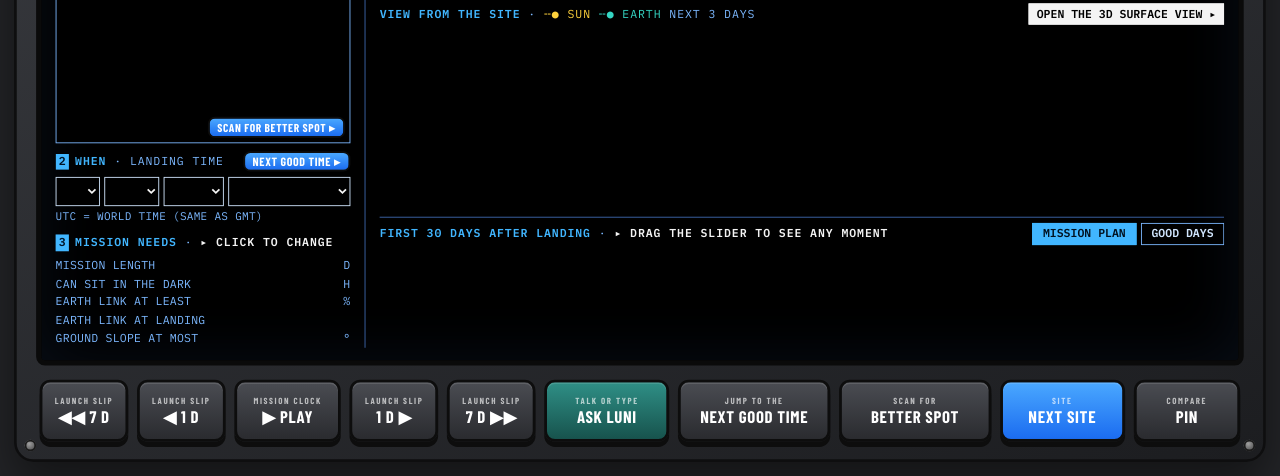
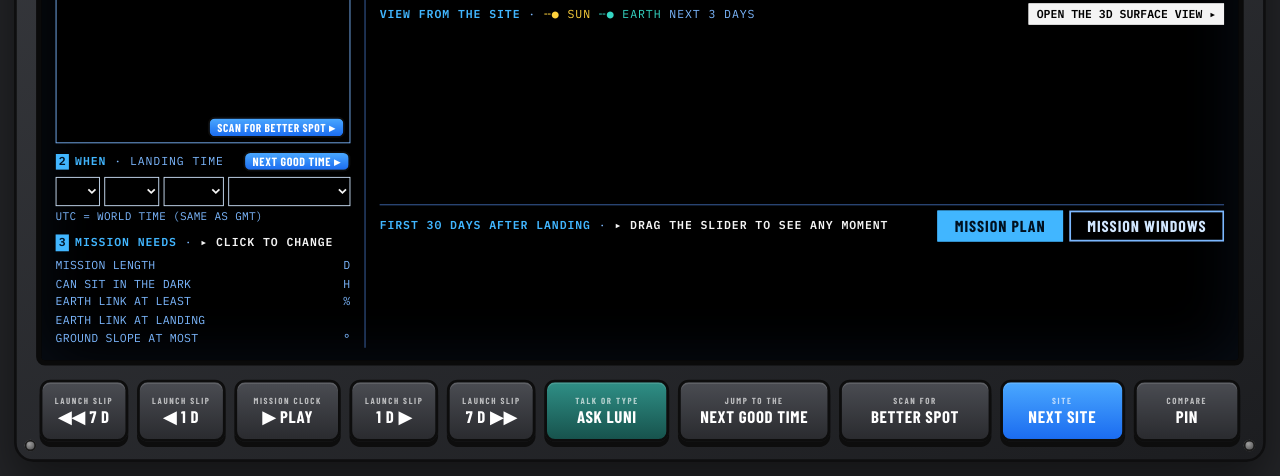
Before and after one commit to galileoleosolis/LUNI, a plain HTML site: page index.html in a window 1280 px wide. Shown: the part 324-800 px from the top of the page. Drawn offline with Linux system fonts and the light colour scheme; no server answers.

Commit message:
Bigger MISSION PLAN / MISSION WINDOWS buttons (GOOD DAYS renamed)
Co-Authored-By: Claude Fable 5.2 <noreply@anthropic.com>
Claude-Session: https://claude.ai/code/session_01Hjit8yMGKn7YsBvDzWbWTS

```diff
--- a/css/style.css
+++ b/css/style.css
@@ -698,8 +698,8 @@ html.flow .moonmap .scan-head, html.flow .history .scan-head { flex-wrap: wrap;
 .answer-side .ro-a { flex: 1; min-width: 0; } .answer-side .st { margin: 0 0 2px; }
 .nasa-line { flex: none; font-size: 12.5px; color: var(--dim); white-space: nowrap; } .nasa-line a.nasa-check { margin-left: 6px; }
 .plan-head { align-items: center; } .plan-head h3 { margin-bottom: 0; } .plan-head h3[hidden] { display: none; }
-.plan-tabs { flex: none; display: flex; gap: 5px; }
-.plan-tabs button { background: #000; color: var(--amb); border: 1px solid var(--dim); font: inherit; font-size: 13px; font-weight: 700; padding: 2px 11px; cursor: pointer; white-space: nowrap; }
+.plan-tabs { flex: none; display: flex; gap: 7px; } .plan-head { margin-bottom: 4px; }
+.plan-tabs button { background: #000; color: var(--amb); border: 2px solid var(--dim); font-family: var(--cond); font-size: 18px; font-weight: 700; letter-spacing: .06em; padding: 4px 18px 5px; cursor: pointer; white-space: nowrap; }
 .plan-tabs button:hover { background: var(--faint); color: var(--wht); } .plan-tabs button.on { background: var(--hi); border-color: var(--hi); color: #00101f; }
 .timeline[hidden], .calendar[hidden] { display: none !important; }
 .col-main .calendar { height: 112px; margin-bottom: 4px; }
--- a/index.html
+++ b/index.html
@@ -181,8 +181,8 @@
 
         <div class="tiles-head plan-head">
           <h3 id="plan-title-a"><b class="h-t">FIRST 30 DAYS AFTER LANDING</b> · <b class="h-do">DRAG THE SLIDER TO SEE ANY MOMENT</b></h3>
-          <h3 id="cal-title" hidden><b class="h-t">GOOD LANDING DAYS</b> · NEXT 12 MONTHS · <b class="h-do">CLICK A DAY TO LAND THEN</b></h3>
-          <span class="plan-tabs"><button id="tab-plan" class="on" title="The 30 days after landing: when there is Sun and Earth, with the slider">MISSION PLAN</button><button id="tab-days" title="Every good landing day in the next 12 months">GOOD DAYS</button></span>
+          <h3 id="cal-title" hidden><b class="h-t">MISSION WINDOWS</b> · GOOD LANDING DAYS, NEXT 12 MONTHS · <b class="h-do">CLICK A DAY TO LAND THEN</b></h3>
+          <span class="plan-tabs"><button id="tab-plan" class="on" title="The 30 days after landing: when there is Sun and Earth, with the slider">MISSION PLAN</button><button id="tab-days" title="Mission windows: every good landing day in the next 12 months">MISSION WINDOWS</button></span>
         </div>
         <svg id="timeline" class="timeline" role="img" aria-label="Sunlight and Earth visibility over 30 days"></svg>
         <svg id="calendar" class="calendar" role="img" aria-label="Good landing days over the next 12 months" hidden></svg>
--- a/js/app.js
+++ b/js/app.js
@@ -777,7 +777,7 @@ function showScreen(name) {
   $("globe-big").textContent = name === "moon" ? "⤡ SMALL MOON" : "⤢ MOON MAP"; $("globe-big").classList.toggle("on", name === "moon");
 }
 
-// The lower chart shows one thing at a time: the MISSION PLAN (30 days after landing, with the slider) or GOOD DAYS
+// The lower chart shows one thing at a time: the MISSION PLAN (30 days after landing, with the slider) or MISSION WINDOWS
 // (the 12-month landing-day strip). The room this saves goes to the skyline picture.
 function showPlan(which) {
   const plan = which !== "days";
```
Also changed, not shown: 1 other file.
